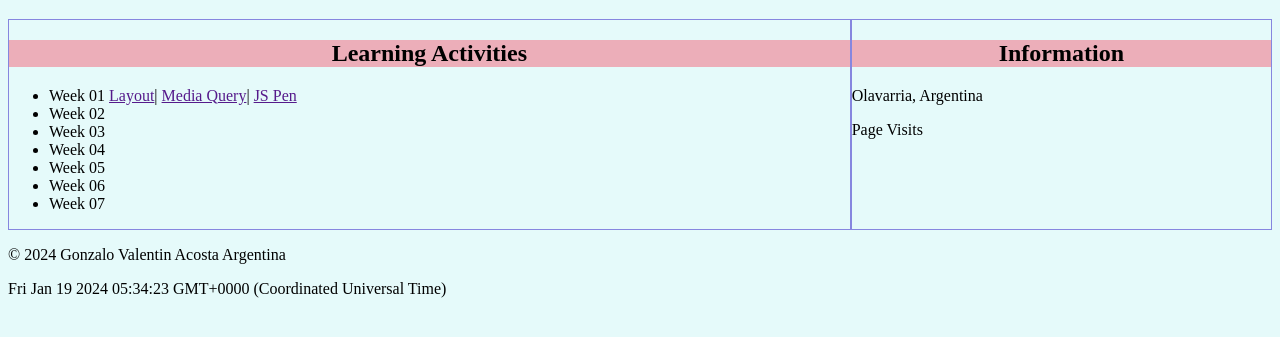
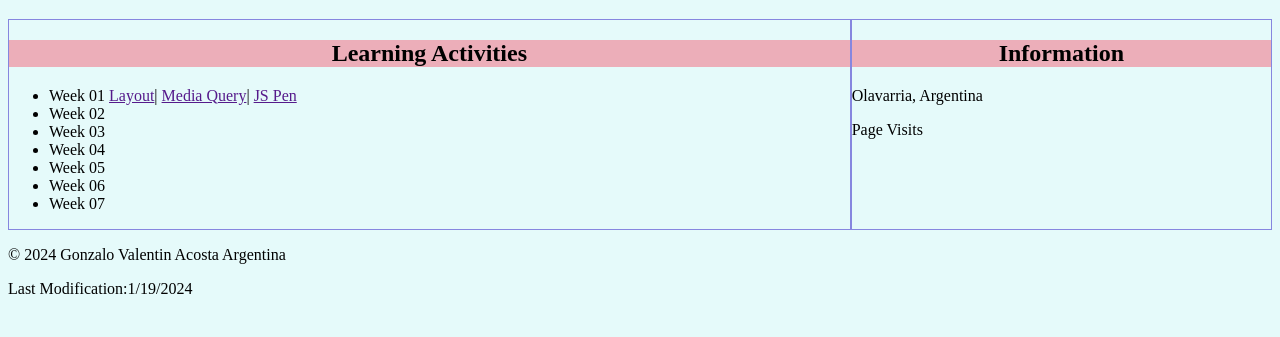
Before and after one commit to gvacost/wdd230, a plain HTML site: page index.html in a window 1280 px wide. Shown: the part 105-442 px from the top of the page. Drawn offline with Linux system fonts and the light colour scheme; a web font is replaced by a local one.

Commit message:
modification date

```diff
--- a/index.html
+++ b/index.html
@@ -62,7 +62,7 @@
     </main>
     <footer>
         <p> &copy; 2024 Gonzalo Valentin Acosta Argentina </p>
-        <p id="lastModified">Last Modification: </p>
+        <p id="lastModified"></p>
     </footer>
     <script src="scripts/getDates.js"></script>
 </body>
--- a/scripts/getDates.js
+++ b/scripts/getDates.js
@@ -1,3 +1,3 @@
 Date();
-let lastM = new Date(document.lastModified);
-document.getElementById('lastModified').innerText = lastM;
+let lastM = new Date(document.lastModified).toLocaleDateString('en-US');
+document.getElementById('lastModified').innerHTML = 'Last Modification:'+ lastM;
```
